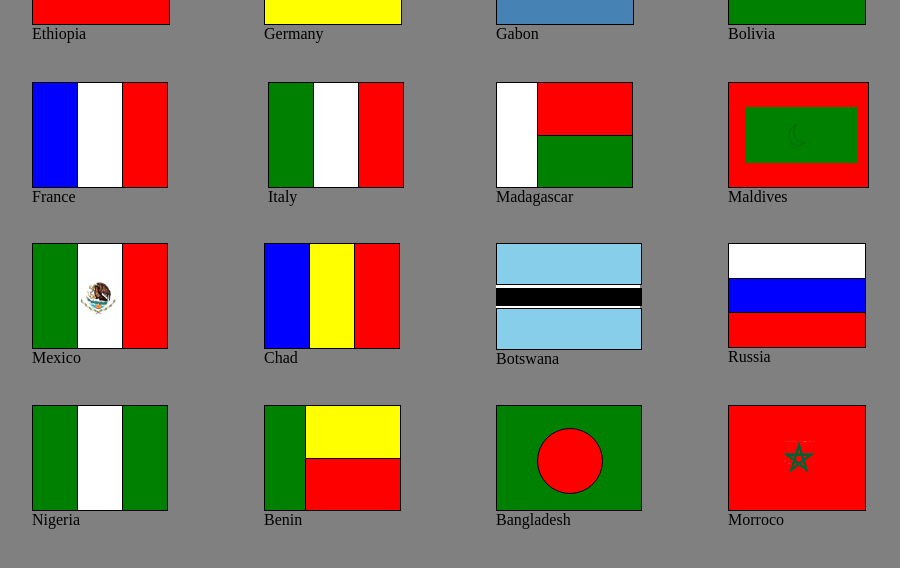
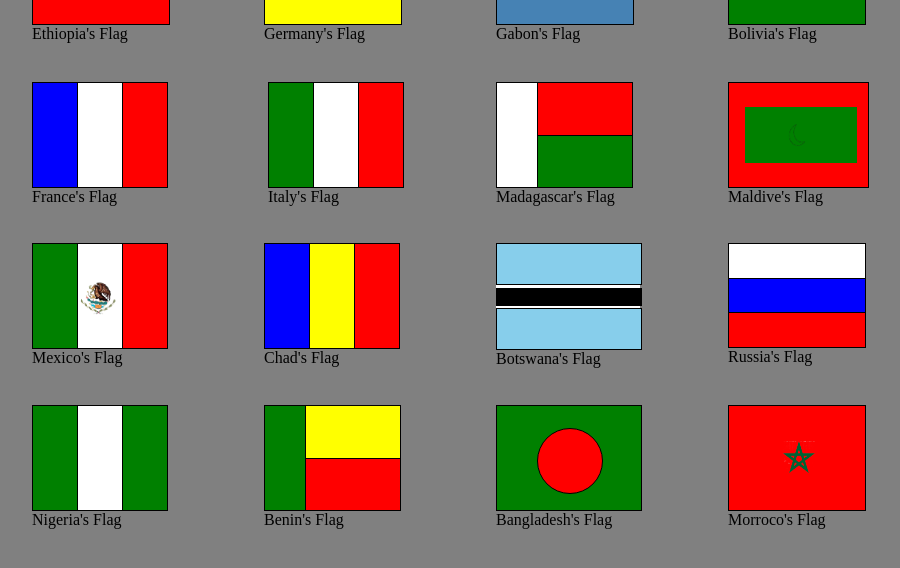
Before and after one commit to thomasale15963/MY-CV, a plain HTML site: page 3.html in a window 1280 px wide. Shown: the part 152-720 px from the top of the page, without its empty margins (56-956 px from the left). Drawn offline with Linux system fonts and the light colour scheme.

Commit message:
reviews to flags

```diff
--- a/3.html
+++ b/3.html
@@ -15,7 +15,7 @@
         <div id="middle"><img src="./assets/images/eth.png" alt="Blue Logo" id="eth"></div>
         <div id="bottom"></div>
         <div>
-            <caption>Ethiopia</caption>
+            <caption>Ethiopia's Flag</caption>
         </div>
     </section>
 
@@ -24,7 +24,7 @@
         <div id="middle"></div>
         <div id="bottom"></div>
         <div>
-            <caption>Germany</caption>
+            <caption>Germany's Flag</caption>
         </div>
     </section>
 
@@ -33,7 +33,7 @@
         <div id="middle"></div>
         <div id="bottom"></div>
         <div>
-            <caption>Gabon</caption>
+            <caption>Gabon's Flag</caption>
         </div>
     </section>
 
@@ -43,7 +43,7 @@
         <div id="middle"></div>
         <div id="bottom"></div>
         <div>
-            <caption>Bolivia</caption>
+            <caption>Bolivia's Flag</caption>
         </div>
     </section>
 
@@ -54,7 +54,7 @@
         <div class=clear>
         </div>
         <div>
-            <caption>France</caption>
+            <caption>France's Flag</caption>
         </div>
     </section>
 
@@ -65,7 +65,7 @@
         <div class=clear>
         </div>
         <div>
-            <caption>Italy</caption>
+            <caption>Italy's Flag</caption>
         </div>
     </section>
 
@@ -77,7 +77,7 @@
             <div id="Vertical-2"></div>
         </div>
         <div>
-            <caption>Madagascar</caption>
+            <caption>Madagascar's Flag</caption>
         </div>
     </section>
 
@@ -92,7 +92,7 @@
 
         </div>
         <div>
-            <caption>Maldives</caption>
+            <caption>Maldive's Flag</caption>
         </div>
 
     </section>
@@ -105,7 +105,7 @@
         </div>
 
         <div>
-            <caption>Mexico</caption>
+            <caption>Mexico's Flag</caption>
         </div>
     </section>
 
@@ -116,7 +116,7 @@
         <div class=clear>
         </div>
         <div>
-            <caption>Chad</caption>
+            <caption>Chad's Flag</caption>
         </div>
     </section>
 
@@ -128,7 +128,7 @@
         <div id="Blue"></div>
         <div class="clear"></div>
         <div>
-            <caption>Botswana</caption>
+            <caption>Botswana's Flag</caption>
         </div>
 
     </section>
@@ -138,7 +138,7 @@
         <div id="middle"></div>
         <div id="bottom"></div>
         <div>
-            <caption>Russia</caption>
+            <caption>Russia's Flag</caption>
         </div>
     </section>
 
@@ -149,7 +149,7 @@
         <div class=clear>
         </div>
         <div>
-            <caption>Nigeria</caption>
+            <caption>Nigeria's Flag</caption>
         </div>
     </section>
 
@@ -161,7 +161,7 @@
             <div id="vertical-2"></div>
         </div>
         <div>
-            <caption>Benin</caption>
+            <caption>Benin's Flag</caption>
         </div>
     </section>
 
@@ -170,7 +170,7 @@
             <div id="inner"></div>
         </div>
         <div>
-            <caption>Bangladesh</caption>
+            <caption>Bangladesh's Flag</caption>
         </div>
     </section>
 
@@ -178,7 +178,7 @@
         <div id="Whole">
             <img src="./assets/images/morro.png" alt="" id="Mor"></div>
         <div>
-            <caption>Morroco</caption>
+            <caption>Morroco's Flag</caption>
         </div>
     </section>
 
```
